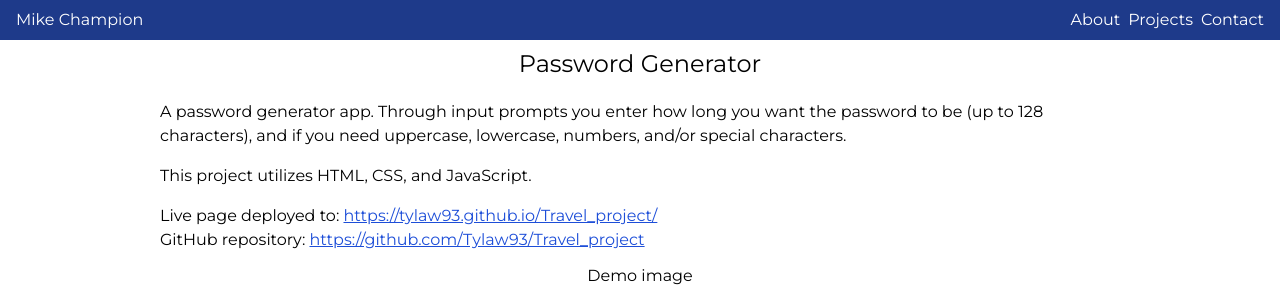
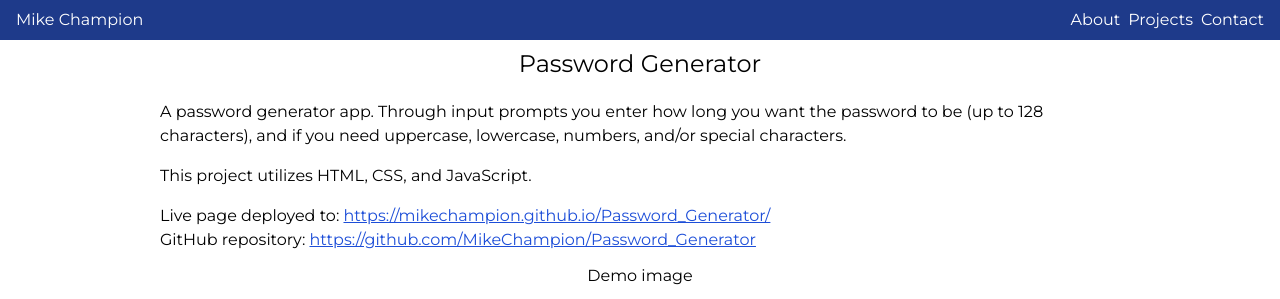
Before and after one commit to MikeChampion/portfolio, a plain HTML site: page projects/password-generator.html in a window 1280 px wide. Shown: the top 299 px of the page. Drawn offline with nearby package versions, Linux system fonts and the light colour scheme; files that its build step writes are made by us from their sources.

Commit message:
Correct links on project pages

```diff
--- a/projects/password-generator.html
+++ b/projects/password-generator.html
@@ -69,17 +69,19 @@
                     <p>
                         Live page deployed to:
                         <a
-                            href="https://tylaw93.github.io/Travel_project/"
+                            href="https://mikechampion.github.io/Password_Generator/"
+                            target="_blank"
                             class="underline text-blue-700 hover:text-red-500"
-                            >https://tylaw93.github.io/Travel_project/</a
+                            >https://mikechampion.github.io/Password_Generator/</a
                         >
                     </p>
                     <p>
                         GitHub repository:
                         <a
-                            href="https://github.com/Tylaw93/Travel_project"
+                            href="https://github.com/MikeChampion/Password_Generator"
+                            target="_blank"
                             class="underline text-blue-700 hover:text-red-500"
-                            >https://github.com/Tylaw93/Travel_project</a
+                            >https://github.com/MikeChampion/Password_Generator</a
                         >
                     </p>
                 </div>
```
Also changed, not shown: projects/museum.html (+2 -0 lines), projects/weather.html (+3 -1 lines).
